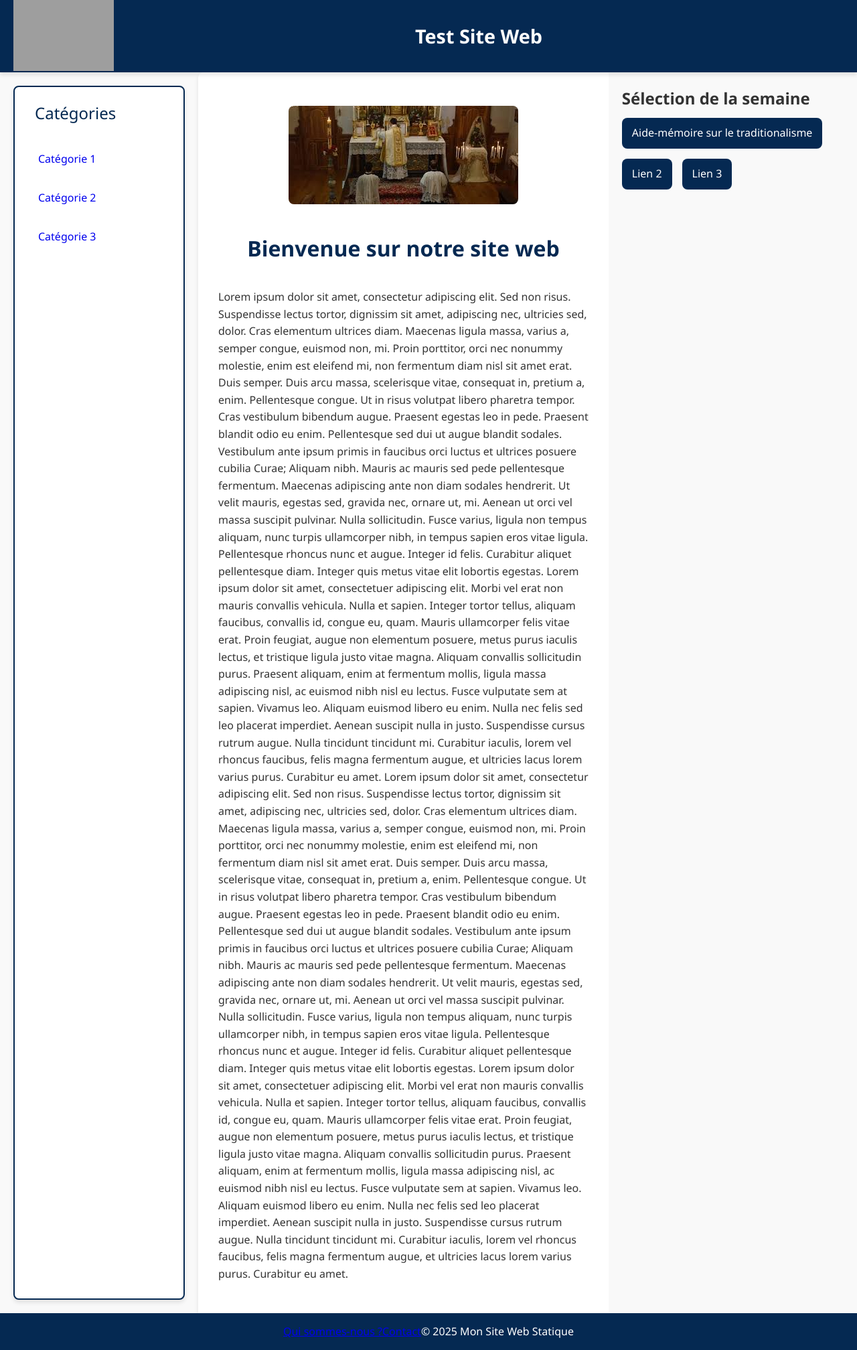
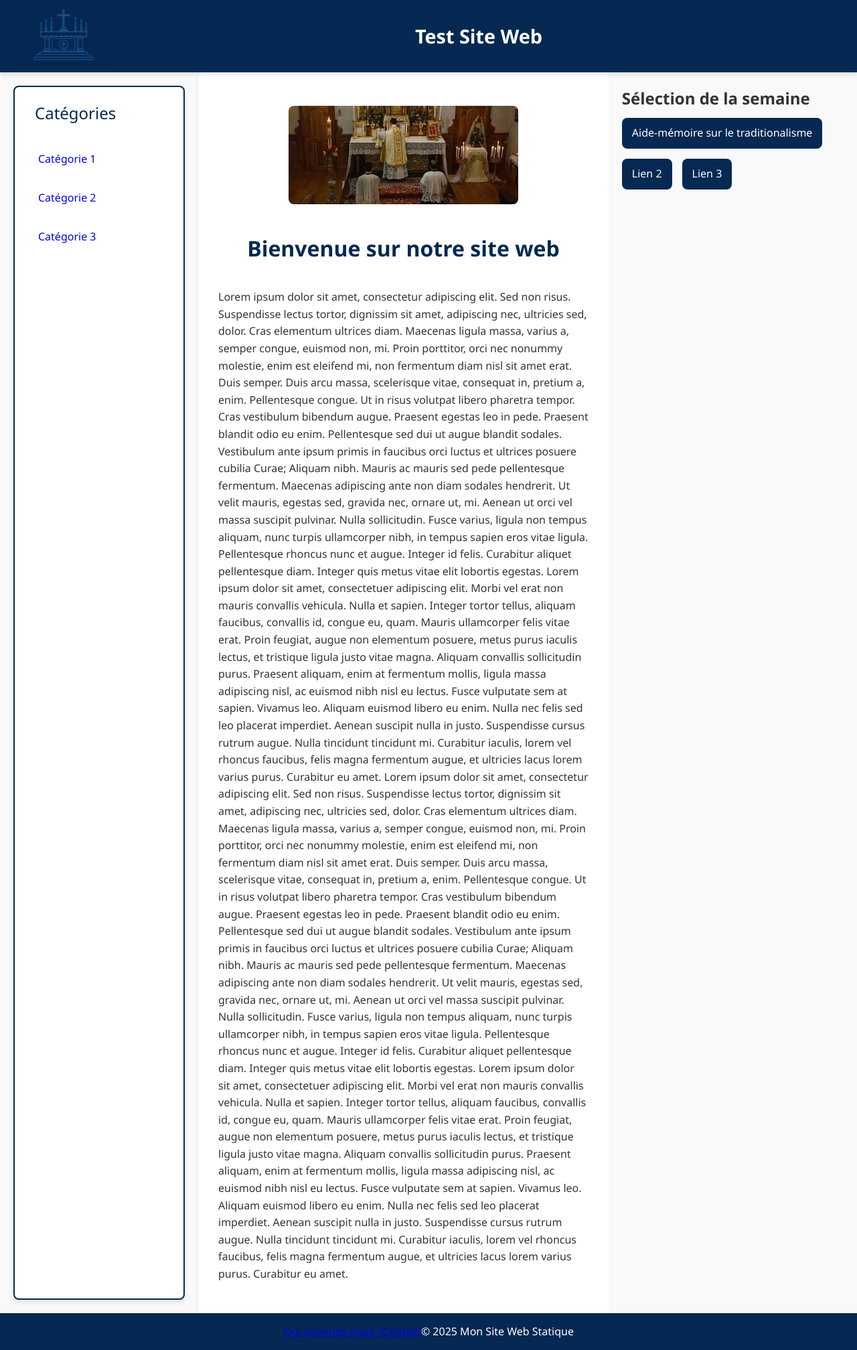
Before and after one commit to GodefroyL/test_site_static, a Jekyll site: the page built from index.html, in a window 1280 px wide. Shown: the whole page at 67% size. Built offline with Jekyll 4.4.1, drawn with Linux system fonts in a browser that asks for light colours.

Commit message:
changement logo en svg

```diff
--- a/_layouts/base_des_pages.html
+++ b/_layouts/base_des_pages.html
@@ -9,7 +9,7 @@
 <body>
     <header>
         <div class="logo">
-            <a href="{{ site.url }}/index.html"><img src="{{ site.url }}/static/images/logo.png" alt="Logo du site"></a>
+            <a href="{{ site.url }}/index.html"><img src="{{ site.url }}/static/images/logo.svg" alt="Logo du site"></a>
         </div>
         <div class="titre">{{ site.title }}</div>
         <div class="hamburger">
```
Also changed, not shown: static/images/logo.svg (added), 1 other file.
